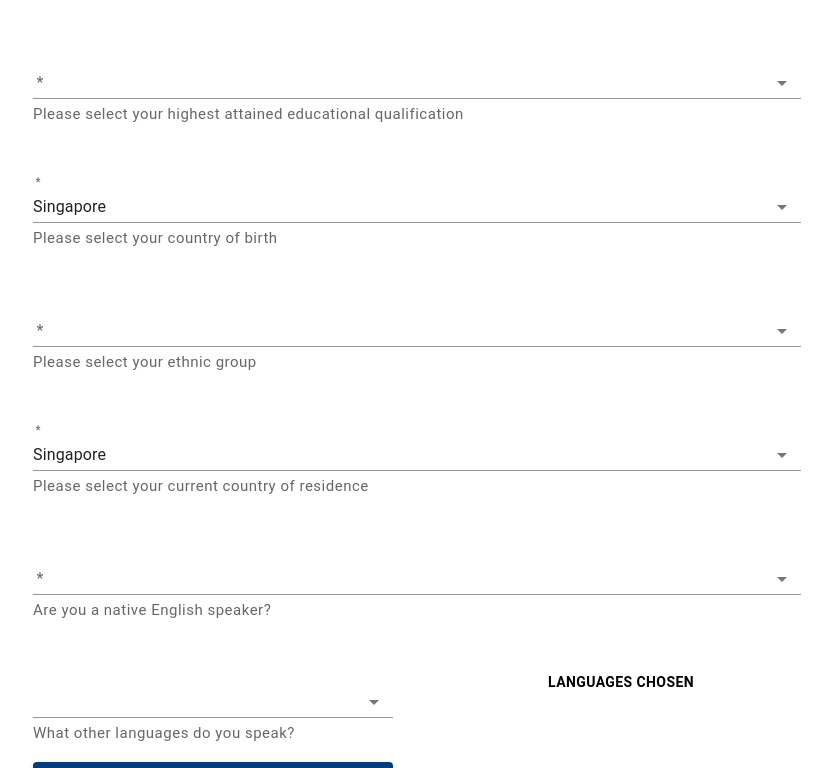
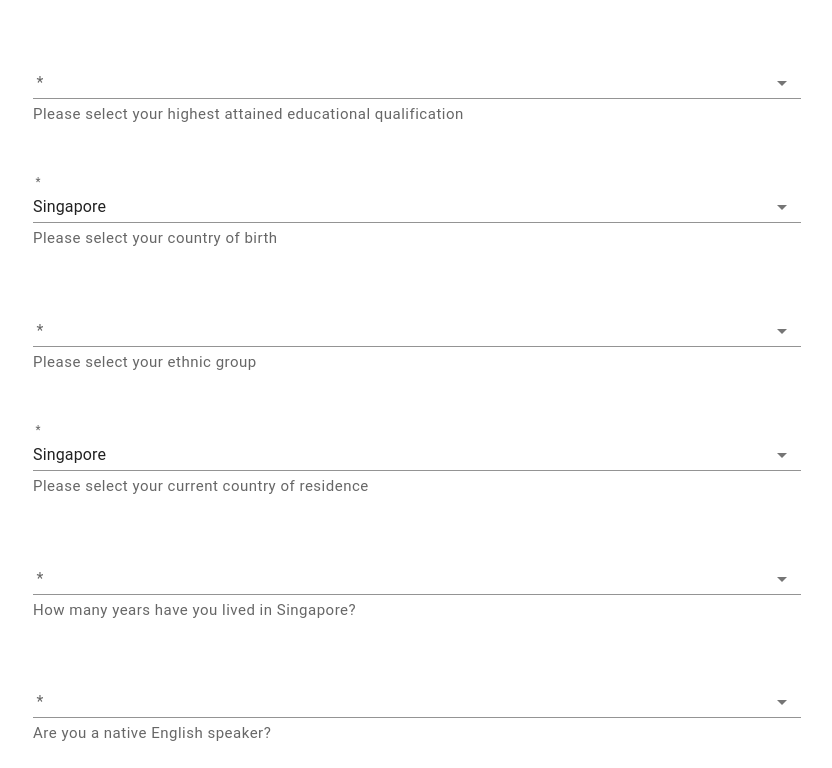
Before and after one commit to SinglishWords/singlish-words-frontend-v2, a React (Create React App) app: page /form in a window 1280 px wide. Shown: the part 449-1217 px from the top of the page, without its empty margins (223-1055 px from the left). Built offline with nearby package versions, Linux system fonts and the light colour scheme.

Commit message:
Add durationOfSgpResidence dropdown

```diff
--- a/src/pages/FormPage.tsx
+++ b/src/pages/FormPage.tsx
@@ -20,6 +20,7 @@ export const FormPage = () => {
           education: "",
           countryOfBirth: "Singapore",
           countryOfResidence: "Singapore",
+          durationOfSgpResidence: "",
           ethnicity: "",
           isNative: "",
           languagesSpoken: [],
--- a/src/pages/UserDetailPage.tsx
+++ b/src/pages/UserDetailPage.tsx
@@ -15,6 +15,7 @@ import { data } from "src/utils/data";
 import {
   checkCompulsoryFieldsForNonSingaporean,
   checkCountryOfBirthSingapore,
+  checkCountryOfResidenceSingapore,
   checkEthnicityFieldFilled,
 } from "src/utils/logic/userInformationLogic";
 import { Form } from "src/types/state/form.dto";
@@ -30,15 +31,20 @@ export const UserDetailPage = ({
   setForm,
   nextStep,
 }: UserDetailPageProps) => {
-  /* The below block of code disables/enables the "Continue" button.
+  /* The following logic disables/enables the "Continue" button.
     Firstly, check that all compulsory fields (Age, Gender, Education, Birth Country,
     Residence Country, Native Speaker) are filled.
     Secondly, if participant is a Singaporean, check that Ethnicity Field is filled. */
-  const compusloryFieldsFilled = checkCompulsoryFieldsForNonSingaporean(form);
-  const isSingaporean = checkCountryOfBirthSingapore(form);
-  const isEnabled = isSingaporean
-    ? compusloryFieldsFilled && checkEthnicityFieldFilled(form)
-    : compusloryFieldsFilled;
+  const enableContinueButton = checkCountryOfBirthSingapore(form)
+    ? checkCompulsoryFieldsForNonSingaporean(form) &&
+      checkEthnicityFieldFilled(form)
+    : checkCompulsoryFieldsForNonSingaporean(form);
+
+  /* Check if the user is born or has resided in Singapore. If so, we remove the "Never" option in the
+  "How many years have you lived in Singapore?" question.*/
+  const hasBeenInSingapore =
+    checkCountryOfBirthSingapore(form) ||
+    checkCountryOfResidenceSingapore(form);
 
   const handleChange = (event: React.ChangeEvent<HTMLSelectElement>) => {
     /* If user changes to another country of birth, then we should clear the ethnicity field because default country of birth is Singapore*/
@@ -131,7 +137,7 @@ export const UserDetailPage = ({
         />
 
         {/* Ethnicity (Show ethnicity only if Country-of-Birth is Singapore) */}
-        {isSingaporean ? (
+        {checkCountryOfBirthSingapore(form) ? (
           <Dropdown
             required={true}
             helperText={data.userDetailPage.ethnicity}
@@ -149,6 +155,21 @@ export const UserDetailPage = ({
           value={form.countryOfResidence}
           name={"countryOfResidence"}
           listData={data.userDetailPage.countriesList}
+          handleChange={handleChange}
+        />
+
+        <Dropdown
+          required={true}
+          helperText={data.userDetailPage.durationOfSgpResidence}
+          value={form.durationOfSgpResidence}
+          name={"durationOfSgpResidence"}
+          listData={
+            hasBeenInSingapore
+              ? data.userDetailPage.durationOfSgpResidenceList.filter(
+                  (element) => element !== "Never"
+                )
+              : data.userDetailPage.durationOfSgpResidenceList
+          }
           handleChange={handleChange}
         />
 
@@ -212,7 +233,7 @@ export const UserDetailPage = ({
           <AppButton
             name={data.userDetailPage.continueButton}
             onClick={nextStep}
-            disabled={!isEnabled}
+            disabled={!enableContinueButton}
           />
         </Stack>
       </Stack>
--- a/src/types/state/form.dto.ts
+++ b/src/types/state/form.dto.ts
@@ -5,6 +5,7 @@ export type Form = {
   education: string;
   countryOfBirth: string;
   countryOfResidence: string;
+  durationOfSgpResidence: string;
   ethnicity: string;
   isNative: string;
   languagesSpoken: string[];
--- a/src/utils/data.ts
+++ b/src/utils/data.ts
@@ -5,6 +5,7 @@ import { ethicGroupList } from "src/utils/lists/ethicGroupList";
 import { genderList } from "src/utils/lists/genderList";
 import { languagesSpokenList } from "src/utils/lists/languagesSpokenList";
 import { yesNoList } from "src/utils/lists/yesNoList";
+import { durationOfSgpResidenceList } from "src/utils/lists/durationOfSgpResidenceList";
 
 export const data = {
   /* Introduction Page */
@@ -32,6 +33,7 @@ export const data = {
     birthCountry: `Please select your country of birth`,
     ethnicity: `Please select your ethnic group`,
     residenceCountry: `Please select your current country of residence`,
+    durationOfSgpResidence: `How many years have you lived in Singapore?`,
     native: `Are you a native English speaker?`,
     languages: `What other languages do you speak?`,
     continueButton: `continue`,
@@ -42,6 +44,7 @@ export const data = {
     ethicGroupList: ethicGroupList,
     yesNoList: yesNoList,
     languagesSpokenList: languagesSpokenList,
+    durationOfSgpResidenceList: durationOfSgpResidenceList,
   },
 
   /* Instructions Page */
--- a/src/utils/lists/agesList.ts
+++ b/src/utils/lists/agesList.ts
@@ -1,9 +1,6 @@
-/* Generates an age range from start age to end age */
-const ageRange = (start: number, end: number) => {
-  return new Array(end - start + 1).fill(undefined).map((d, i) => i + start);
-};
+import { generateNumericRange } from "src/utils/logic/userInformationLogic";
 
 /* Age range : < 18, 18-80, >80
-  <18 is represented by 0
-  >80 is represented by 1 */
-export const agesList = ageRange(17, 81);
+  <18 is represented by 17
+  >80 is represented by 81 */
+export const agesList = generateNumericRange(17, 81);
--- /dev/null
+++ b/src/utils/lists/durationOfSgpResidenceList.ts
@@ -0,0 +1,9 @@
+import { generateNumericRange } from "src/utils/logic/userInformationLogic";
+
+export const durationOfSgpResidenceList = [
+  "Never",
+  "Less than 6 months",
+  "More than 6 months and less than a year",
+  ...generateNumericRange(1, 80).map(String),
+  "More than 80 years",
+];
--- a/src/utils/logic/userInformationLogic.ts
+++ b/src/utils/logic/userInformationLogic.ts
@@ -7,7 +7,8 @@ export const checkCompulsoryFieldsForNonSingaporean = (values: Form) => {
     values.education !== "" &&
     values.countryOfBirth !== "" &&
     values.countryOfResidence !== "" &&
-    values.isNative !== ""
+    values.isNative !== "" &&
+    values.durationOfSgpResidence !== ""
   );
 };
 
@@ -15,6 +16,14 @@ export const checkCountryOfBirthSingapore = (values: Form) => {
   return values.countryOfBirth === "Singapore";
 };
 
+export const checkCountryOfResidenceSingapore = (values: Form) => {
+  return values.countryOfResidence === "Singapore";
+};
+
 export const checkEthnicityFieldFilled = (values: Form) => {
   return values.ethnicity !== "";
 };
+
+export const generateNumericRange = (start: number, end: number) => {
+  return new Array(end - start + 1).fill(undefined).map((d, i) => i + start);
+};
```
